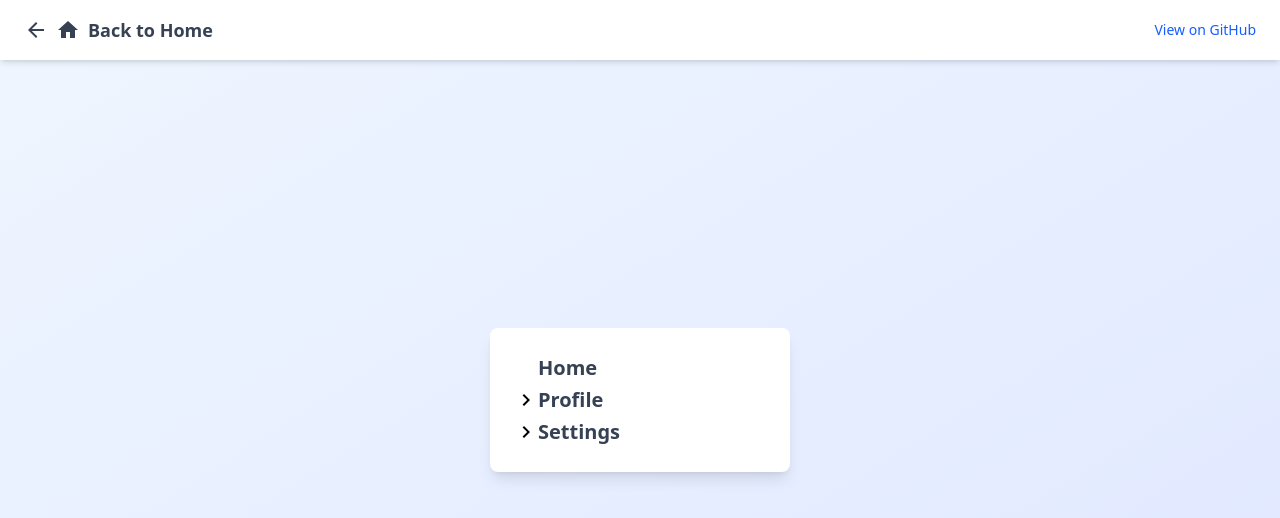
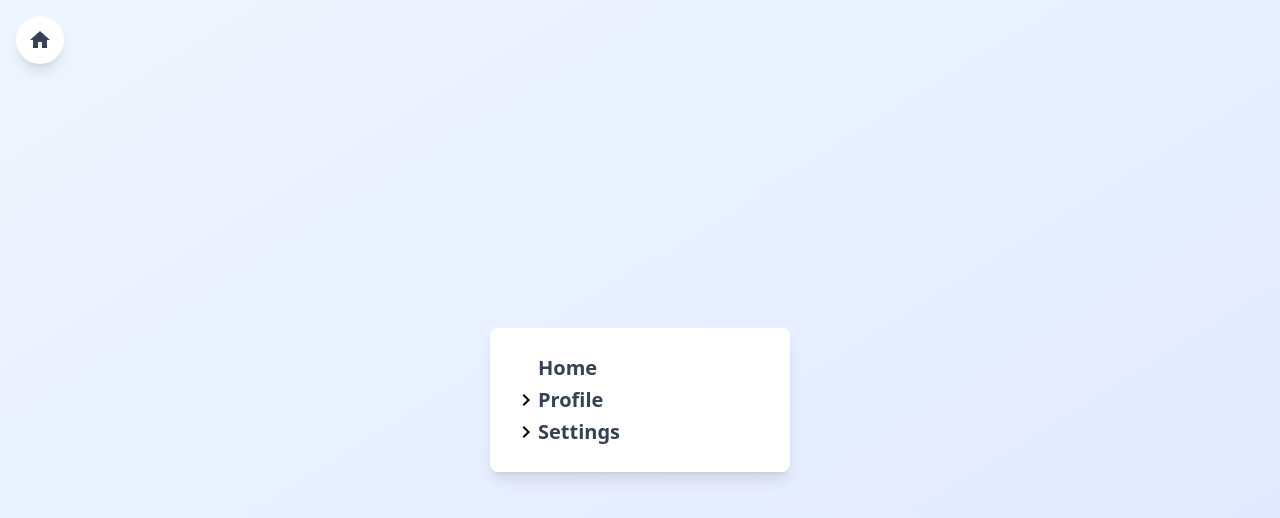
Before and after one commit to ITx-prash/react-journey, a React (Vite) app: page /day05-treeview in a window 1280 px wide. Shown: the top 518 px of the page. Built offline with nearby package versions, Linux system fonts and the light colour scheme.

Commit message:
refactor: update Analytics import and simplify NavHeader component

```diff
--- a/src/components/Home.jsx
+++ b/src/components/Home.jsx
@@ -1,6 +1,6 @@
 import { Link } from "react-router-dom";
 import { MdArrowForward } from "react-icons/md";
-import { Analytics } from "@vercel/analytics/next";
+import { Analytics } from "@vercel/analytics/react";
 
 const Home = () => {
   const projects = [
--- a/src/components/NavHeader.jsx
+++ b/src/components/NavHeader.jsx
@@ -1,28 +1,15 @@
 import { Link } from "react-router-dom";
-import { MdHome, MdArrowBack } from "react-icons/md";
+import { MdHome } from "react-icons/md";
 
 const NavHeader = () => {
   return (
-    <div className="fixed top-0 right-0 left-0 z-50 bg-white shadow-md">
-      <div className="mx-auto flex max-w-7xl items-center justify-between px-6 py-4">
-        <Link
-          to="/"
-          className="flex items-center gap-2 text-lg font-semibold text-gray-700 hover:text-blue-600"
-        >
-          <MdArrowBack className="text-2xl" />
-          <MdHome className="text-2xl" />
-          <span>Back to Home</span>
-        </Link>
-        <a
-          href="https://github.com/ITx-prash/react-journey"
-          target="_blank"
-          rel="noopener noreferrer"
-          className="text-sm text-blue-600 hover:underline"
-        >
-          View on GitHub
-        </a>
-      </div>
-    </div>
+    <Link
+      to="/"
+      className="fixed top-4 left-4 z-50 rounded-full bg-white p-3 shadow-lg transition-all hover:scale-110 hover:shadow-xl"
+      title="Back to Home"
+    >
+      <MdHome className="text-2xl text-gray-700" />
+    </Link>
   );
 };
 
```
